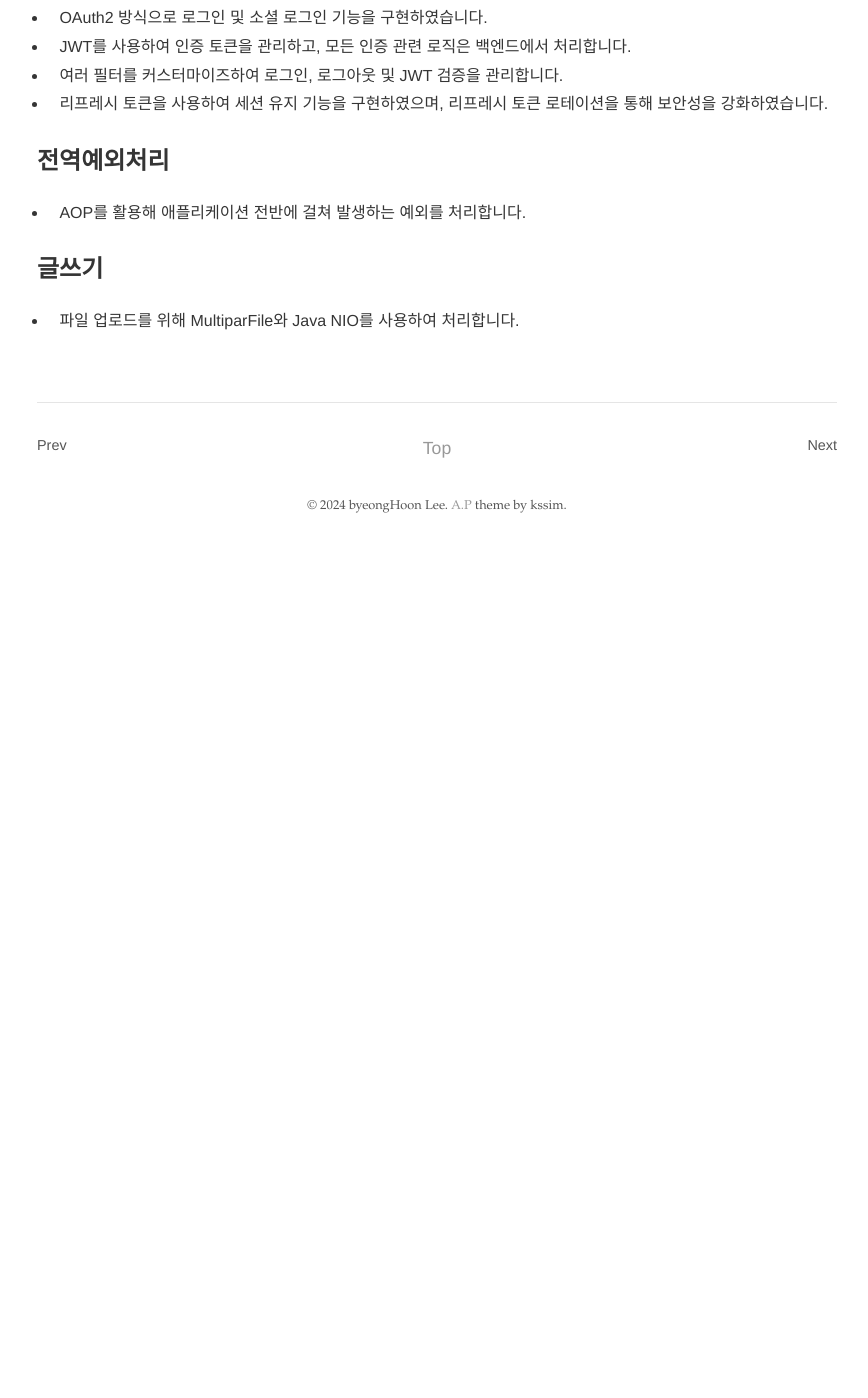
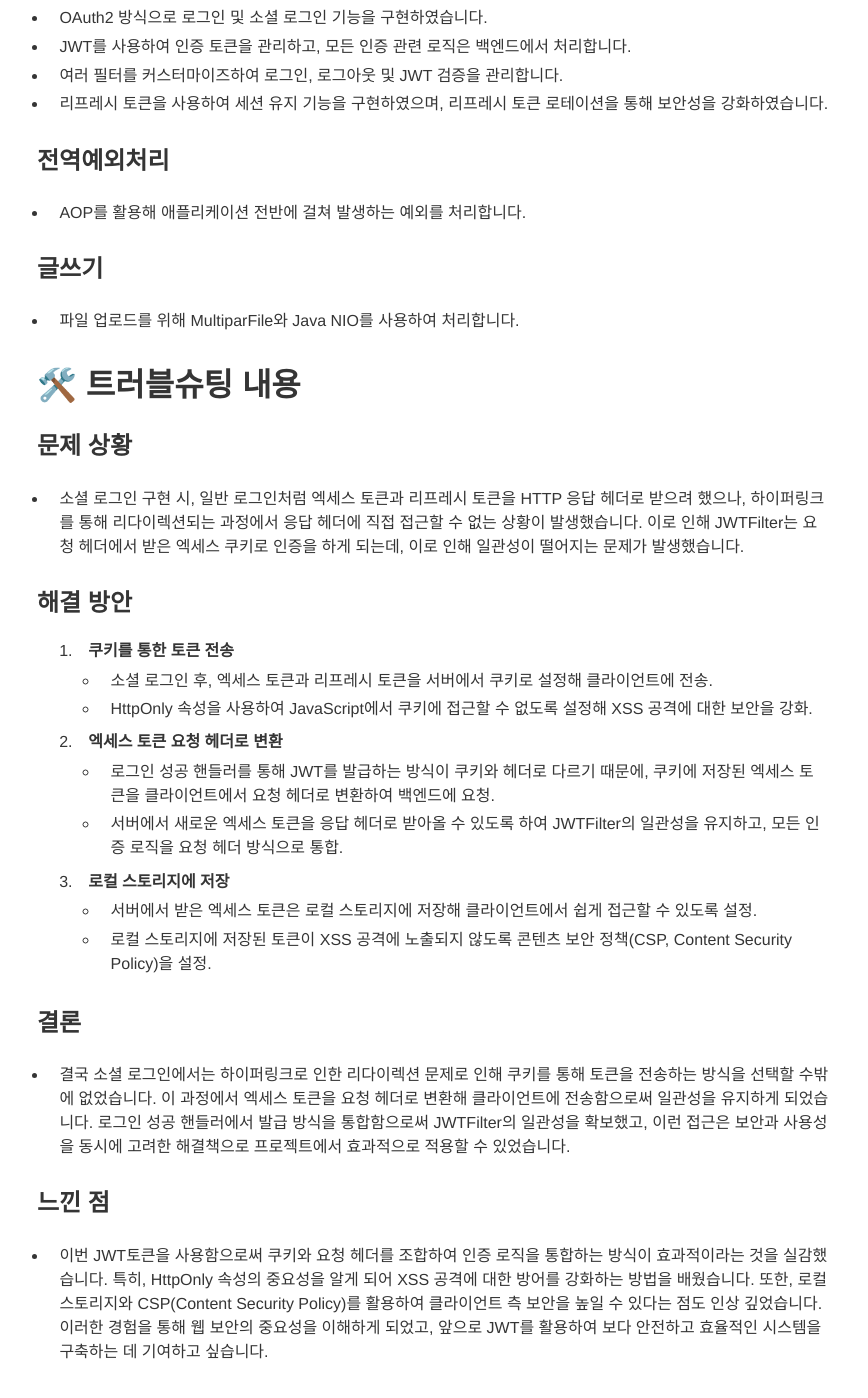
Before and after one commit to qudgns8883/qudgns8883.github.io, a Jekyll site: the page built from _posts/2024-05-01-toy-project.md, in a window 1280 px wide and 1400 px high, scrolled down 1001 px. Shown: the whole window, without its empty margins (203-1071 px from the left). Built offline with Jekyll 4.4.1, drawn with Linux system fonts in a browser that asks for light colours; before the commit the page ends 1550 px from its top, so only the background shows below that.

Commit message:
no message

```diff
--- a/_posts/2024-05-01-toy-project.md
+++ b/_posts/2024-05-01-toy-project.md
@@ -38,3 +38,27 @@ JAVA, MYSQL, JPA, Spring Framework, CSS3, HTML5, BOOTSTRAP, JAVASCRIPT, JQUERY
 
 ## 글쓰기
 - 파일 업로드를 위해 MultiparFile와 Java NIO를 사용하여 처리합니다.
+
+
+# 🛠️ 트러블슈팅 내용
+## 문제 상황
+- 소셜 로그인 구현 시, 일반 로그인처럼 엑세스 토큰과 리프레시 토큰을 HTTP 응답 헤더로 받으려 했으나, 하이퍼링크를 통해 리다이렉션되는 과정에서 응답 헤더에 직접 접근할 수 없는 상황이 발생했습니다. 이로 인해 JWTFilter는 요청 헤더에서 받은 엑세스 쿠키로 인증을 하게 되는데, 이로 인해 일관성이 떨어지는 문제가 발생했습니다.
+
+## 해결 방안
+1. **쿠키를 통한 토큰 전송**
+   - 소셜 로그인 후, 엑세스 토큰과 리프레시 토큰을 서버에서 쿠키로 설정해 클라이언트에 전송.
+   - HttpOnly 속성을 사용하여 JavaScript에서 쿠키에 접근할 수 없도록 설정해 XSS 공격에 대한 보안을 강화.
+
+2. **엑세스 토큰 요청 헤더로 변환**
+   - 로그인 성공 핸들러를 통해 JWT를 발급하는 방식이 쿠키와 헤더로 다르기 때문에, 쿠키에 저장된 엑세스 토큰을 클라이언트에서 요청 헤더로 변환하여 백엔드에 요청.
+   - 서버에서 새로운 엑세스 토큰을 응답 헤더로 받아올 수 있도록 하여 JWTFilter의 일관성을 유지하고, 모든 인증 로직을 요청 헤더 방식으로 통합.
+
+3. **로컬 스토리지에 저장**
+   - 서버에서 받은 엑세스 토큰은 로컬 스토리지에 저장해 클라이언트에서 쉽게 접근할 수 있도록 설정.
+   - 로컬 스토리지에 저장된 토큰이 XSS 공격에 노출되지 않도록 콘텐츠 보안 정책(CSP, Content Security Policy)을 설정.
+
+## 결론
+- 결국 소셜 로그인에서는 하이퍼링크로 인한 리다이렉션 문제로 인해 쿠키를 통해 토큰을 전송하는 방식을 선택할 수밖에 없었습니다. 이 과정에서 엑세스 토큰을 요청 헤더로 변환해 클라이언트에 전송함으로써 일관성을 유지하게 되었습니다. 로그인 성공 핸들러에서 발급 방식을 통합함으로써 JWTFilter의 일관성을 확보했고, 이런 접근은 보안과 사용성을 동시에 고려한 해결책으로 프로젝트에서 효과적으로 적용할 수 있었습니다.
+
+## 느낀 점
+- 이번 JWT토큰을 사용함으로써 쿠키와 요청 헤더를 조합하여 인증 로직을 통합하는 방식이 효과적이라는 것을 실감했습니다. 특히, HttpOnly 속성의 중요성을 알게 되어 XSS 공격에 대한 방어를 강화하는 방법을 배웠습니다. 또한, 로컬 스토리지와 CSP(Content Security Policy)를 활용하여 클라이언트 측 보안을 높일 수 있다는 점도 인상 깊었습니다. 이러한 경험을 통해 웹 보안의 중요성을 이해하게 되었고, 앞으로 JWT를 활용하여 보다 안전하고 효율적인 시스템을 구축하는 데 기여하고 싶습니다.
```
Also changed, not shown: 5 other files.
